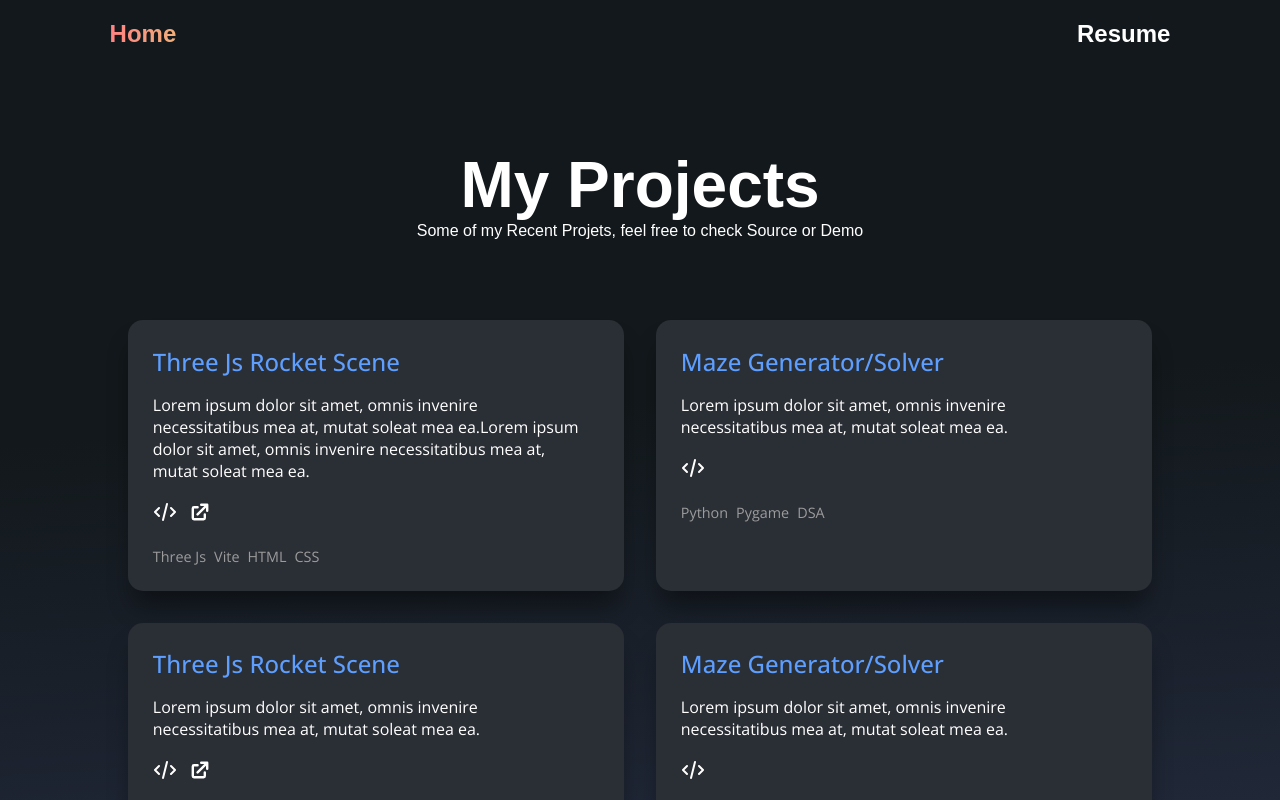
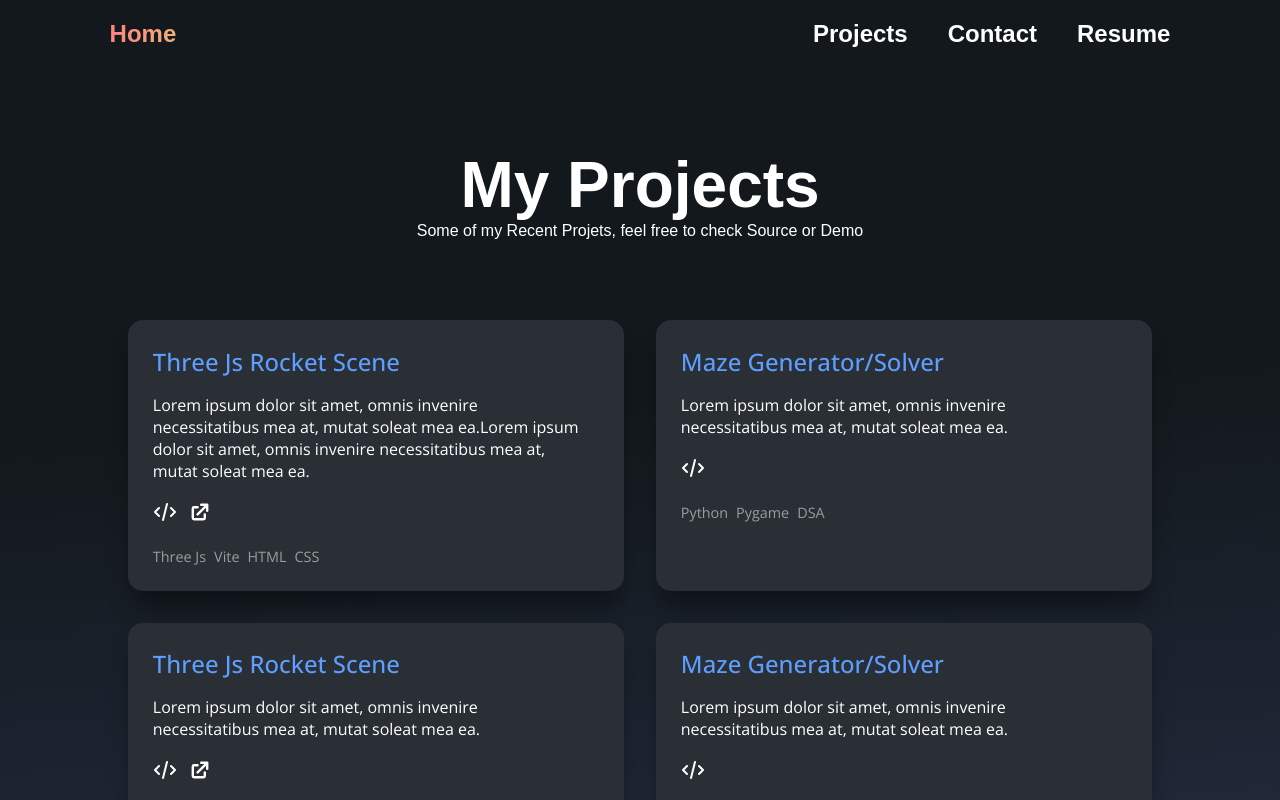
Before and after one commit to vaishnav/vaishnavsh, a React (Vite) app in the folder vaishnavsh/: page /project in a window 1280 px wide. Built offline with nearby package versions, Linux system fonts and the light colour scheme; a web font is replaced by a local one.

Commit message:
add navigation within the page

```diff
--- a/vaishnavsh/src/components/Contact/Contact.tsx
+++ b/vaishnavsh/src/components/Contact/Contact.tsx
@@ -26,7 +26,7 @@ const Contact = () => {
 
   };
   return (
-    <div className='container'>
+    <div className='container' id='contact'>
       <form ref={form} onSubmit={sendEmail} className="contact-form">
         <Heading header='Lets Connect' info='Drop me a message, would love to talk to you'></Heading>
         <label>Tell me about yourself!</label>
--- a/vaishnavsh/src/components/Navbar/Navbar.tsx
+++ b/vaishnavsh/src/components/Navbar/Navbar.tsx
@@ -15,17 +15,17 @@ const Navbar = () => {
     <nav>
       <div className='mobile-view'>
         <Link to="/" className='active'><AiOutlineHome className='nav-icon'/></Link>
-        {/* <Link to="/project"><AiOutlineFundProjectionScreen className='nav-icon'/></Link> */}
+        <a href="#projects"><AiOutlineFundProjectionScreen className='nav-icon'/></a>
         {/* <Link to="/gallery"><BsBox className='nav-icon'/></Link> */}
-        {/* <Link to="/contact"><TbMessage className='nav-icon'/></Link> */}
+        <a href="#contact"><TbMessage className='nav-icon'/></a>
         <Link to="/resume"><HiOutlineDocumentText className='nav-icon'/></Link>
       </div>
 
       <div className='desktop-view'>
         <Link to="/" className='home nav-element'>Home</Link>
-        {/* <Link to="/project" className='nav-element'>Projects</Link> */}
+        <a href="#projects" className='nav-element'>Projects</a>
         {/* <Link to="/gallery" className='nav-element'>3D Art</Link> */}
-        {/* <Link to="/contact" className='nav-element'>Contact</Link> */}
+        <a href="#contact" className='nav-element'>Contact</a>
         <Link to="/resume" className='nav-element'>Resume</Link>
       </div>
     </nav>
--- a/vaishnavsh/src/components/Projects/Projects.tsx
+++ b/vaishnavsh/src/components/Projects/Projects.tsx
@@ -58,12 +58,12 @@ const projectsList:ProjectInfo[] = [
 
 const Projects = () => {
   return (
-    <>
+    <div className='container' id='projects'>
       <Heading header='My Projects' info='Some of my Recent Projets, feel free to check Source or Demo'></Heading>
-      <div className="container project-layout">
+      <div className="project-layout">
         {projectsList.map((project)=>(<Project key={project.name} project={project}></Project>))}
       </div>
-    </>
+    </div>
   )
 }
 
```
